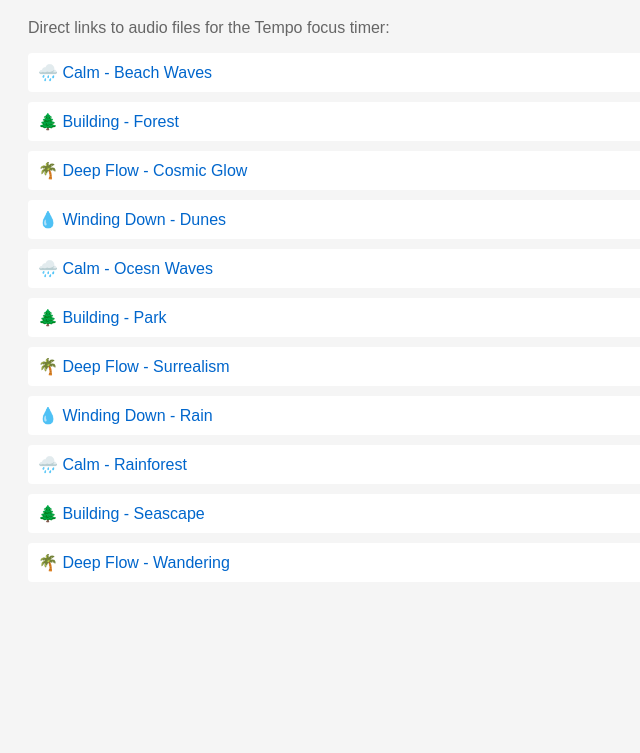
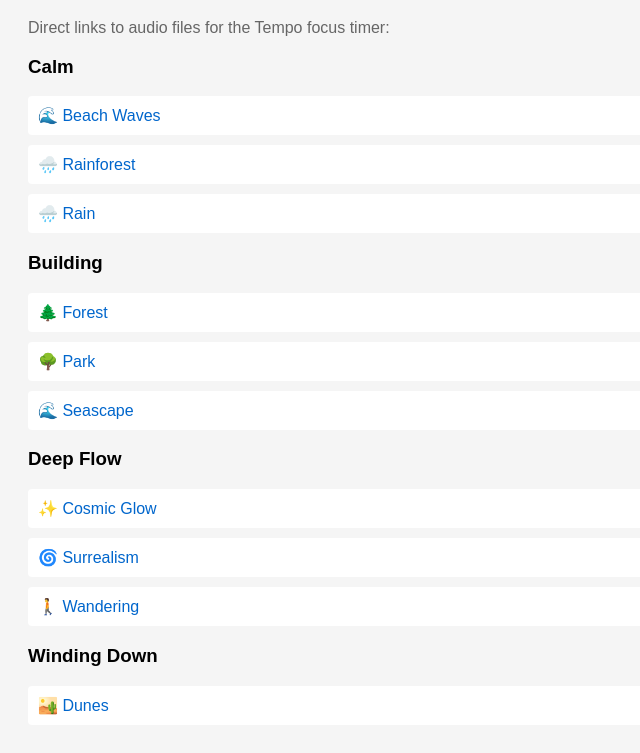
Before and after one commit to cosmicsens/tempo-audio, a plain HTML site: page index.html in a window 1280 px wide. Shown: the part 89-842 px from the top of the page, without its empty margins (0-640 px from the left). Before the commit the page ends 800 px from the top, so only its background shows below. Drawn offline with Linux system fonts and the light colour scheme.

Commit message:
Update index.html

```diff
--- a/index.html
+++ b/index.html
@@ -13,16 +13,23 @@
 <body>
     <h1>Tempo Audio Files</h1>
     <p>Direct links to audio files for the Tempo focus timer:</p>
-    <a href="/tempo-audio/audio/beach-waves.mp3">🌧️ Calm - Beach Waves</a>
-    <a href="/tempo-audio/audio/forest.mp3">🌲 Building - Forest</a>
-    <a href="/tempo-audio/audio/cosmic-glow.mp3">🌴 Deep Flow - Cosmic Glow</a>
-    <a href="/tempo-audio/audio/dunes.mp3">💧 Winding Down - Dunes</a>
-    <a href="/tempo-audio/audio/rain.ocean wavesmp3">🌧️ Calm - Ocesn Waves</a>
-    <a href="/tempo-audio/audio/park.mp3">🌲 Building - Park</a>
-    <a href="/tempo-audio/audio/surrealism.mp3">🌴 Deep Flow - Surrealism</a>
-    <a href="/tempo-audio/audio/rain.mp3">💧 Winding Down - Rain</a>
-    <a href="/tempo-audio/audio/rainforest.mp3">🌧️ Calm - Rainforest</a>
-    <a href="/tempo-audio/audio/seascape.mp3">🌲 Building - Seascape</a>
-    <a href="/tempo-audio/audio/wandering.mp3">🌴 Deep Flow - Wandering</a>
+
+    <h3>Calm</h3>
+    <a href="/tempo-audio/beach-waves.mp3">🌊 Beach Waves</a>
+    <a href="/tempo-audio/rainforest.mp3">🌧️ Rainforest</a>
+    <a href="/tempo-audio/rain.mp3">🌧️ Rain</a>
+
+    <h3>Building</h3>
+    <a href="/tempo-audio/forest.mp3">🌲 Forest</a>
+    <a href="/tempo-audio/park.mp3">🌳 Park</a>
+    <a href="/tempo-audio/seascape.mp3">🌊 Seascape</a>
+
+    <h3>Deep Flow</h3>
+    <a href="/tempo-audio/cosmic-glow.mp3">✨ Cosmic Glow</a>
+    <a href="/tempo-audio/surrealism.mp3">🌀 Surrealism</a>
+    <a href="/tempo-audio/wandering.mp3">🚶 Wandering</a>
+
+    <h3>Winding Down</h3>
+    <a href="/tempo-audio/dunes.mp3">🏜️ Dunes</a>
 </body>
 </html>
```
